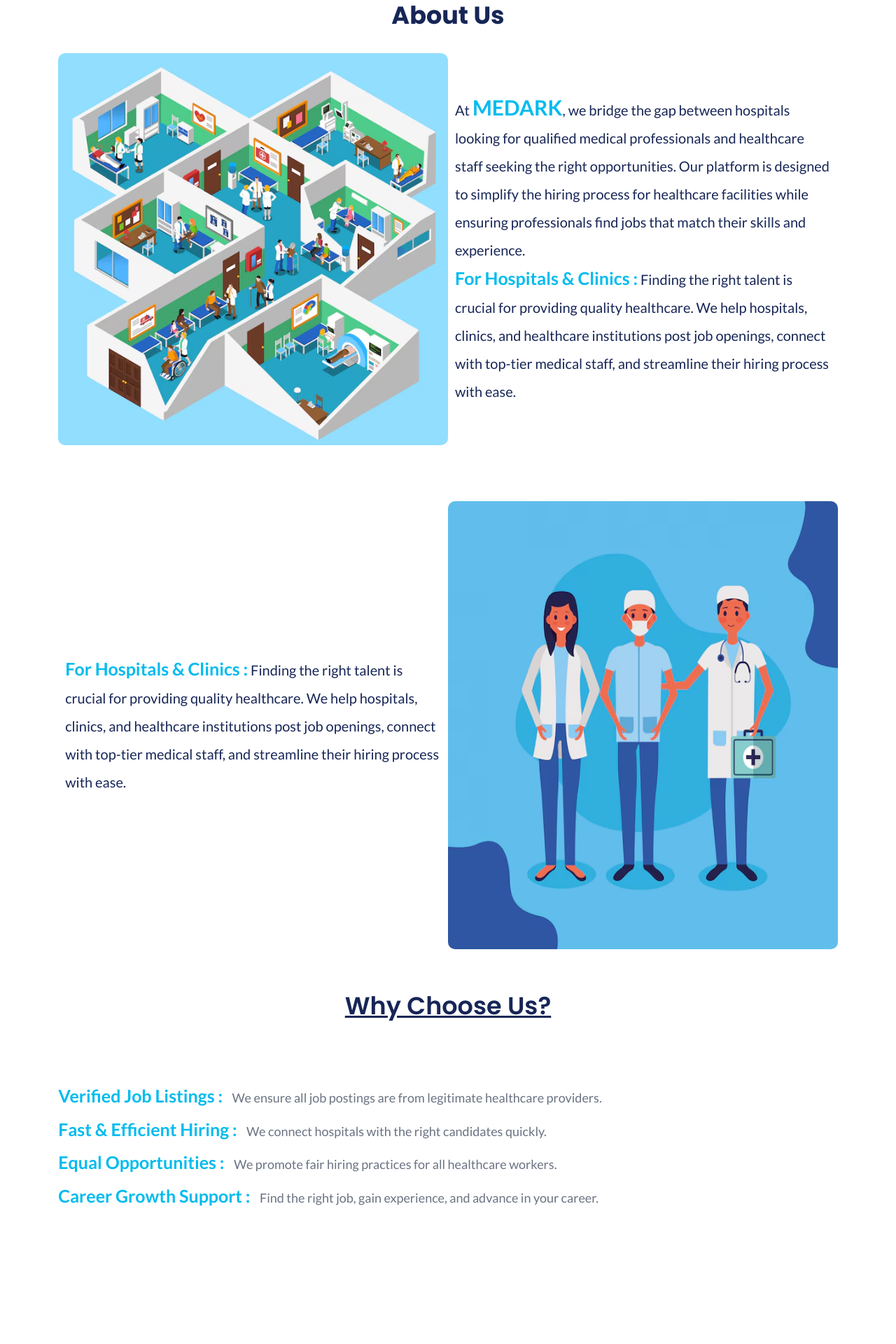
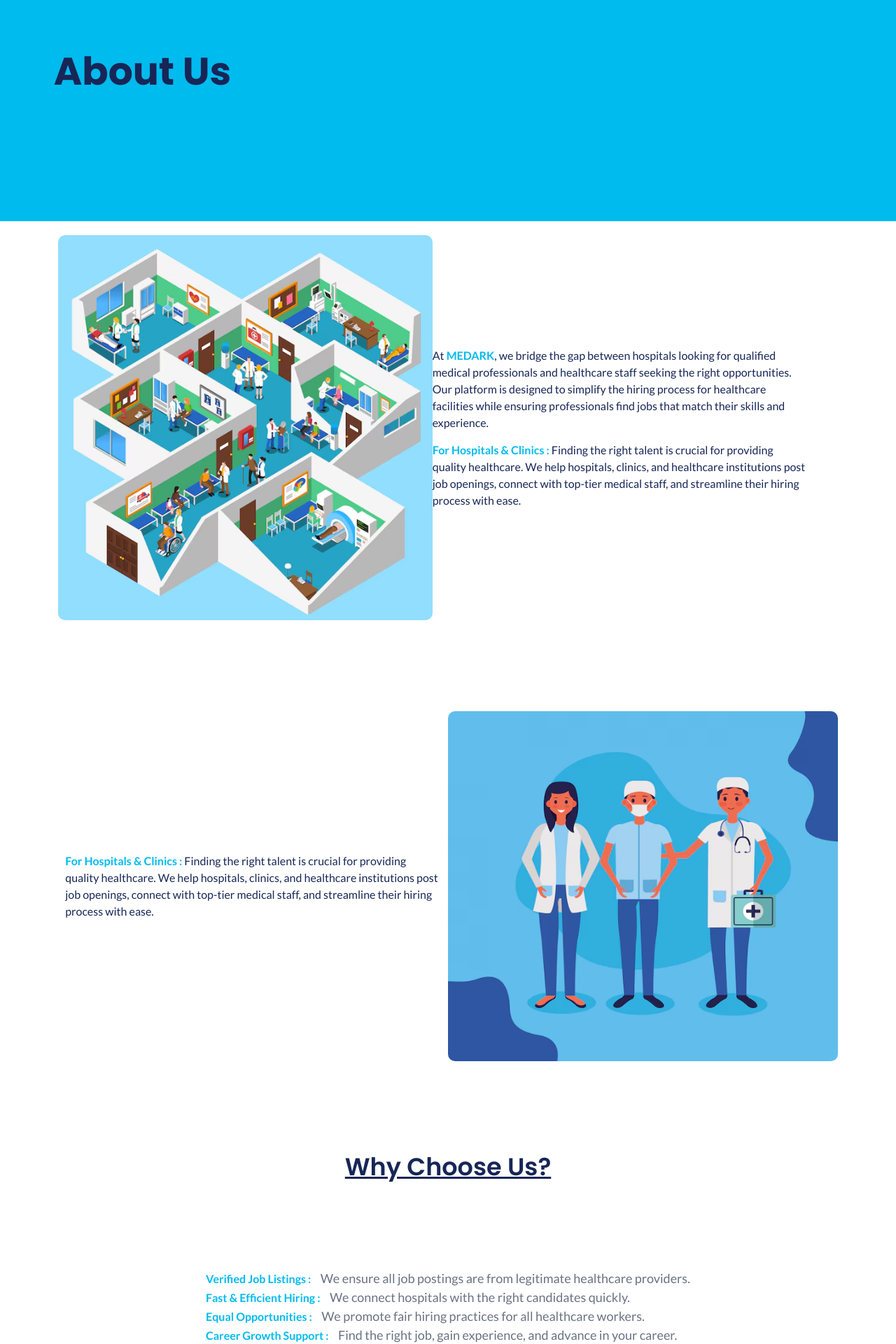
Before and after one commit to Conqueror102/medArk, a React (Vite) app: page /about in a window 1280 px wide. Shown: the part 160-2080 px from the top of the page at 70% size. Before the commit the page ends 1996 px from the top, so only its background shows below. Built offline with nearby package versions, Linux system fonts and the light colour scheme.

Commit message:
all changes

```diff
--- /dev/null
+++ b/server.js
@@ -0,0 +1,15 @@
+const express = require("express")
+const db = require("./config/db")
+
+
+const {PORT} = process.env
+const port = PORT
+
+const app = express()
+db()
+
+app.use(express.json())
+
+app.listen(port, () => {
+    console.log(new Date().toLocaleString(), port);
+})
--- a/src/pages/About.jsx
+++ b/src/pages/About.jsx
@@ -5,20 +5,22 @@
 const About = () => {
   return (
     <>
-      <div className="h-screen w-[100%] flex justify-center items-center flex-col ">
-        <h1 className="text-[35px] text-tertiary font-bold mb-7">About Us</h1>
-        <div className="h-[70%] w-[87%] flex max[769px]:flex-wrap ">
-          <div className="h-[100%] w-[50%] max-[769px]:w-100%]">
-            <img
-              src={leftImage}
-              alt=""
-              className="h-[100%] w-[100%] rounded-[10px]"
-            />
+      <div className=" flex justify-center items-center flex-col ">
+        <div className="h-[50vh] w-[100%] flex justify-center items-center bg-primary font-primary ">
+          <div className="h-[90%] w-[88%] flex items-center ">
+            <h1 className="text-[55px] text-tertiary font-bold mb-7">
+              About Us
+            </h1>
           </div>
-          <div className="h-[100%] w-[50%] flex justify-center items-center p-[10px]">
-            <p className="text-[20px] text-tertiary leading-[40px]">
+        </div>
+        <div className="h-[550px] w-[87%] flex mt-[20px] max-[769px]:w-[100%] max-[769px]:flex-col-reverse max-[769px]:mt-[250px]">
+          <div className="h-[100%] w-[48%] max-[769px]:w-100%] max-[769px]:w-[100%]">
+            <img src={leftImage} alt="" className="rounded-[10px] h-[100%]" />
+          </div>
+          <div className="h-[100%] w-[48%] flex justify-center items-center max-[769px]:h-[80%] max-[769px]:w-[100%] max-[769px]:p-10">
+            <p className="text-[16px] text-tertiary">
               At{" "}
-              <span className="text-[30px]  text-primary font-bold">
+              <span className="text-[16px]  text-primary font-bold">
                 MEDARK
               </span>
               , we bridge the gap between hospitals looking for qualified
@@ -26,8 +28,8 @@
               opportunities. Our platform is designed to simplify the hiring
               process for healthcare facilities while ensuring professionals
               find jobs that match their skills and experience.
-              <p className="text-[20px] text-tertiary leading-[40px]">
-                <span className="text-[25px] text-primary font-bold">
+              <p className="text-[16px] text-tertiary mt-[15px]">
+                <span className="text-[16px] text-primary font-bold">
                   For Hospitals & Clinics :
                 </span>{" "}
                 Finding the right talent is crucial for providing quality
@@ -39,11 +41,11 @@
           </div>
         </div>
       </div>
-      <div className="h-[80vh] w-[100%] flex justify-center items-center mb-10">
-        <div className="h-[100%] w-[87%] flex">
-          <div className="h-[100%] w-[50%] flex justify-center items-center p-[10px]">
-            <p className="text-[20px] text-tertiary leading-[40px]">
-              <span className="text-[25px] text-primary font-bold">
+      <div className="h-[80vh] w-[100%] flex justify-center items-center mb-10 mt-[60px] max-[769px]:mt-[0px]">
+        <div className="h-[500px] w-[87%] flex max-[769px]:flex-wrap max-[769px]:h-[250px]">
+          <div className="h-[100%] w-[50%] flex justify-center items-center p-[10px] max-[769px]:w-[100%] max-[769px]:50% max-[769px]:p-[10px]">
+            <p className="text-[16px] text-tertiary">
+              <span className="text-[16px] text-primary font-bold">
                 For Hospitals & Clinics :
               </span>{" "}
               Finding the right talent is crucial for providing quality
@@ -52,7 +54,7 @@
               staff, and streamline their hiring process with ease.
             </p>
           </div>
-          <div className="h-[100%] w-[50%] ">
+          <div className="h-[100%] w-[50%] max-[769px]:w-[100%]">
             <img
               src={nurses}
               alt=""
@@ -61,35 +63,38 @@
           </div>
         </div>
       </div>
-      <div className="h-[50vh] w-[100%] flex justify-center items-center flex-col mb-10">
+      <div className="h-[50vh] w-[100%] flex justify-center items-center flex-col mb-10 max-[769px]:mt-[200px]">
         <h1 className="text-[35px] text-tertiary font-semibold mt-[15px] underline">
           Why Choose Us?
         </h1>
-        <div className="h-[90%] w-[87%] mt-[15px] flex flex-col gap-[10px] justify-center">
-          <p className="text-gray-500 text-[18px]">
-            <span className="text-primary text-[25px] font-semibold mr-[10px]">
+        <div className="h-[90%] w-[87%] mt-[15px] flex flex-col gap-30 justify-center items-center">
+          <ul>
+            <li className="text-gray-500 text-[18px]">
+              <span className="text-primary text-[16px] font-semibold mr-[10px]">
                 Verified Job Listings :
               </span>{" "}
-            We ensure all job postings are from legitimate healthcare providers.
-          </p>
-          <p className="text-gray-500 text-[18px]">
-            <span className="text-primary text-[25px] font-semibold mr-[10px]">
+              We ensure all job postings are from legitimate healthcare
+              providers.
+            </li>
+            <li className="text-gray-500 text-[18px]">
+              <span className="text-primary text-[16px] font-semibold mr-[10px]">
                 Fast & Efficient Hiring :
               </span>{" "}
               We connect hospitals with the right candidates quickly.
-          </p>
-          <p className="text-gray-500 text-[18px]">
-            <span className="text-primary text-[25px] font-semibold mr-[10px]">
+            </li>
+            <li className="text-gray-500 text-[18px]">
+              <span className="text-primary text-[16px] font-semibold mr-[10px]">
                 Equal Opportunities :
               </span>{" "}
               We promote fair hiring practices for all healthcare workers.
-          </p>
-            <p className="text-gray-500 text-[18px]">
-              <span className="text-primary text-[25px] font-semibold mr-[10px]">
+            </li>
+            <li className="text-gray-500 text-[18px]">
+              <span className="text-primary text-[16px] font-semibold mr-[10px]">
                 Career Growth Support :
               </span>{" "}
               Find the right job, gain experience, and advance in your career.
-            </p>
+            </li>
+          </ul>
         </div>
       </div>
     </>
--- a/src/pages/Cards.jsx
+++ b/src/pages/Cards.jsx
@@ -9,8 +9,8 @@
           <div className="h-[20%] w-[20%] bg-primary flex justify-center items-center rounded-[6px]">
             {icon}
           </div>
-          <h1 className="text-[18px] text-center font-bold text-tertiary">{heading}</h1>
-          <p className="text-start text-[13px] font-semibold text-gray-400 ">
+          <h1 className="text-[16px] text-center text-tertiary font-semibold">{heading}</h1>
+          <p className="text-[12px] text-gray-400 text-center">
            {content}
           </p>
           <p className="text-[18px] text-primary font-semibold">{postJob}</p>
--- a/src/pages/LandingPageCards.jsx
+++ b/src/pages/LandingPageCards.jsx
@@ -8,8 +8,8 @@
             <div className='h-[25%] w-[25%] flex justify-center items-center'>
             {icons}
             </div>
-            <h1 className='font-semibold text-secondary'>{headings}</h1>
-            <p className='text-[18px] text-tertiary font-semibold text-center'>{contents}</p>
+            <h1 className='text-secondary text-[12px]'>{headings}</h1>
+            <p className='text-[16px] text-tertiary font-semibold text-center'>{contents}</p>
         </div>
     </div>
     </>
--- a/src/pages/auth/SignUp.jsx
+++ b/src/pages/auth/SignUp.jsx
@@ -122,15 +122,15 @@
             <div className="flex flex-col items-center w-full mt-[20px]">
               <button
                 type="submit"
-                className="h-10 w-[90%] bg-blue-400 rounded-lg text-[20px] font-semibold text-white hover:bg-primary transition"
+                className="h-10 w-[90%] bg-blue-400 rounded-lg text-[12px] text-white hover:bg-primary transition"
               >
                 Sign Up
               </button>
-              <p className="text-[16px] font-semibold">
+              <p className="text-[12px] font-semibold mt-[10px]">
                 Already have an account?{" "}
                <Link to="/auth  ">
-               <span className="text-blue-400 cursor-pointer text-[20px]">
-                  Sign Up
+               <span className="text-blue-400 cursor-pointer text-[12px]">
+                  Login
                 </span>
                </Link>
               </p>
--- a/src/static/Header.jsx
+++ b/src/static/Header.jsx
@@ -61,7 +61,7 @@
 
 
           <div
-            className={`fixed top-12 left-0 w-3/4 h-full bg-white shadow-lg z-50 hidden max-md:flex flex-col ${isOpen === true ? "translate-x-[0px]" : "-translate-x-[250px]"} transition duration-500 ease-in-out`}
+            className={`fixed top-12 left-0 w-3/4 h-full bg-white shadow-lg z-50 hidden max-md:flex flex-col ${isOpen === true ? "translate-x-[0px]" : "-translate-x-[550px]"} transition duration-500 ease-in-out`}
             onClick={(e) => e.stopPropagation()}
           >
             <ul className="flex flex-col  font-semibold cursor-pointer text-tertiary  text-lg p-5">
```
Lines whose indentation alone changed are shown as unchanged.
